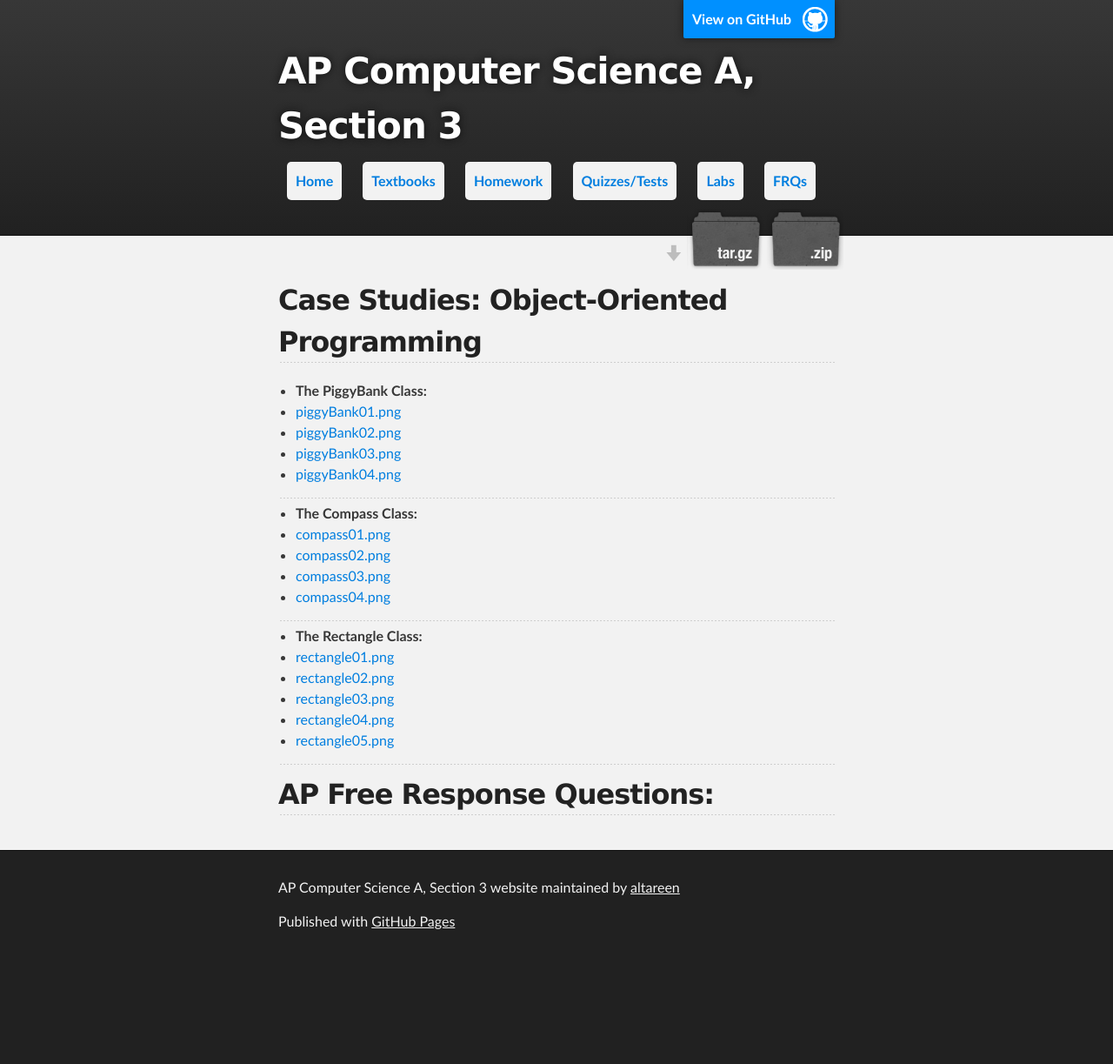
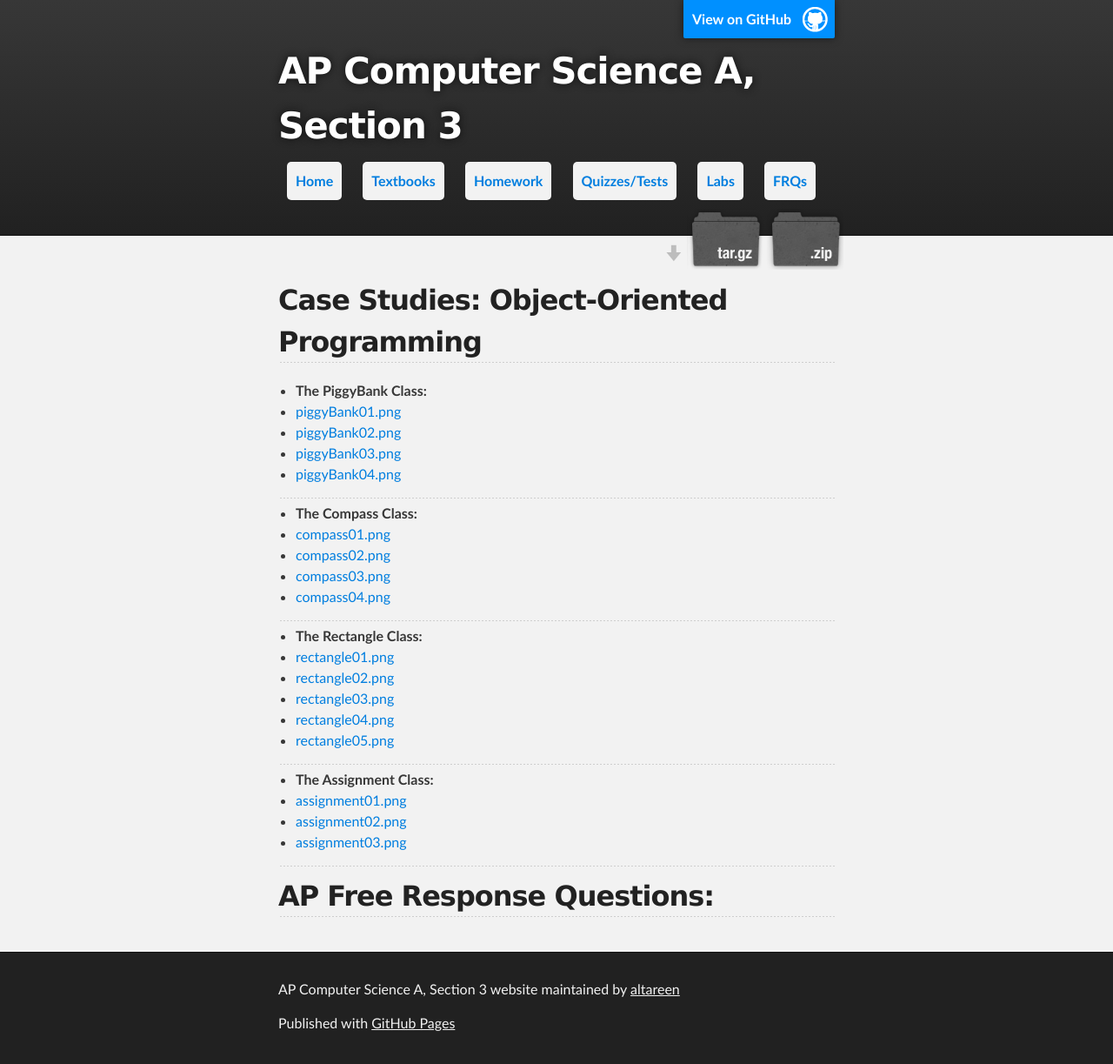
Before and after one commit to ynot1609/apcompsci3, a Jekyll site: the page built from frqs/index.md, in a window 1280 px wide. Shown: the whole page at 87% size. Built offline with Jekyll 4.4.1, drawn with Linux system fonts in a browser that asks for light colours; before the commit the page ends 1106 px from its top, so only the background shows below that.

Commit message:
Added asst

```diff
--- a/frqs/index.md
+++ b/frqs/index.md
@@ -30,6 +30,13 @@ title: Free Response Questions
 
 ---
 
++ **The Assignment Class:**
++ [assignment01.png](/apcompsci3/assets/assignment01.png)
++ [assignment02.png](/apcompsci3/assets/assignment02.png)
++ [assignment03.png](/apcompsci3/assets/assignment03.png)
+
+---
+
 ## AP Free Response Questions:
 <!--
 + 2010 Free Response PDF file(56KB): [ap2010FRQ_CompSciA_Cookie_Trail.pdf](/apcompsci3/assets/ap2010FRQ_CompSciA_Cookie_Trail.pdf)
```
Also changed, not shown: assets/assignment01.png (added), assets/assignment02.png (added), assets/assignment03.png (added).
